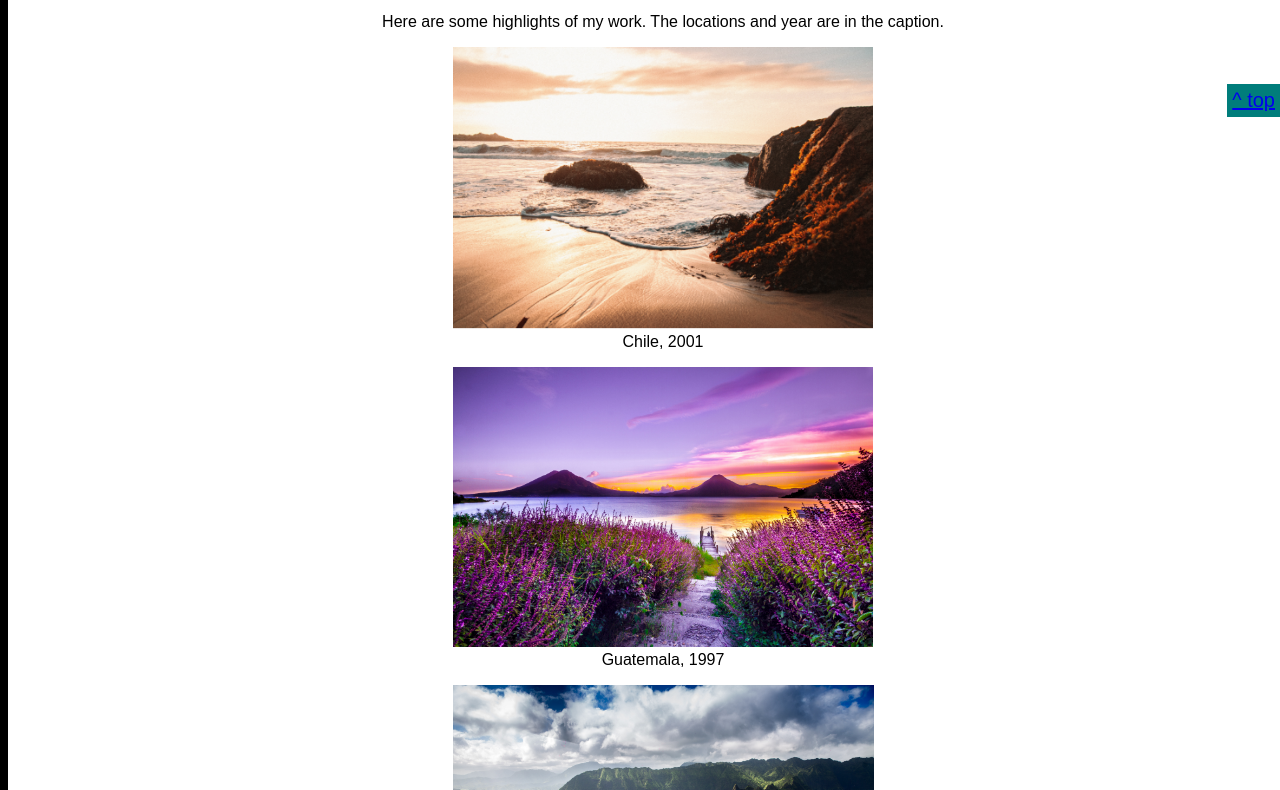
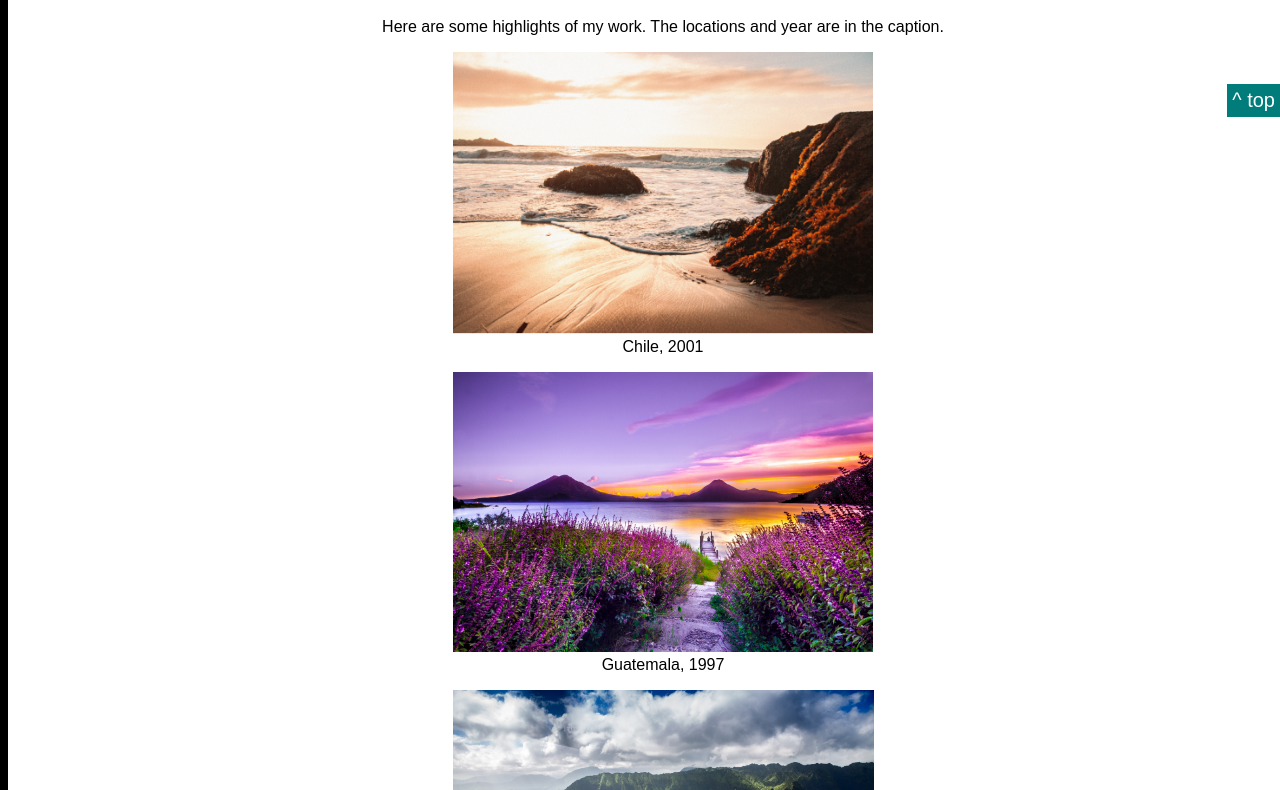
Before and after one commit to kdshapiro10/photogallery, a plain HTML site: page index.html in a window 1280 px wide. Shown: the part 683-1473 px from the top of the page. Drawn offline with Linux system fonts and the light colour scheme.

Commit message:
Update styles.css
added more css

```diff
--- a/css/styles.css
+++ b/css/styles.css
@@ -42,6 +42,11 @@ main {
     background-color:#007d7b;
 }
 
+a {
+    color:#ffffff;
+    text-decoration:none;
+    float: right;
+}
 
 
 h1 {
@@ -56,6 +61,12 @@ h2 {
 
 }
 
+label {
+    color:#007d7b;
+
+}
+
+
 #contact {
     background-color: #000000;
     padding-top:1px;
```
